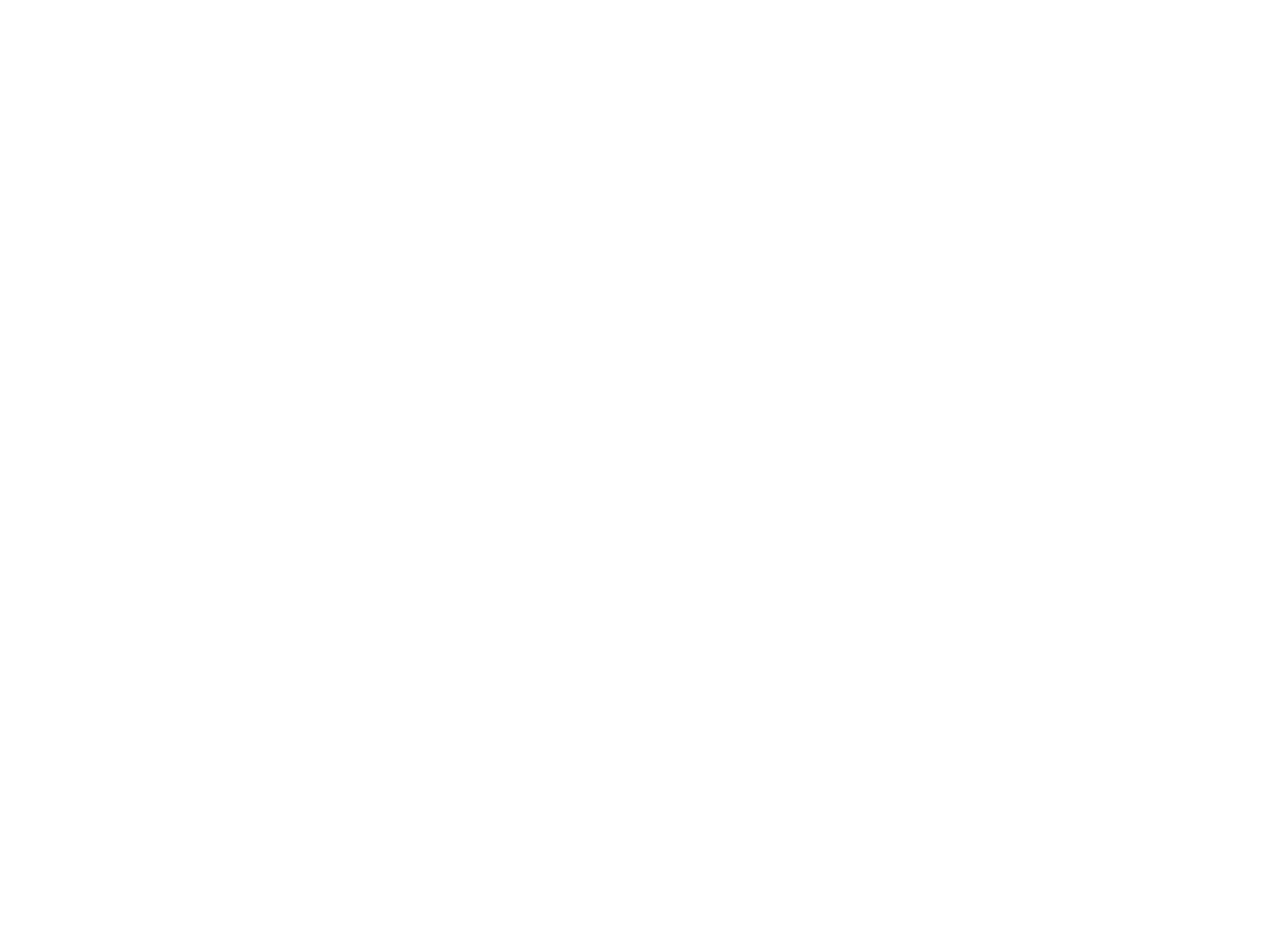
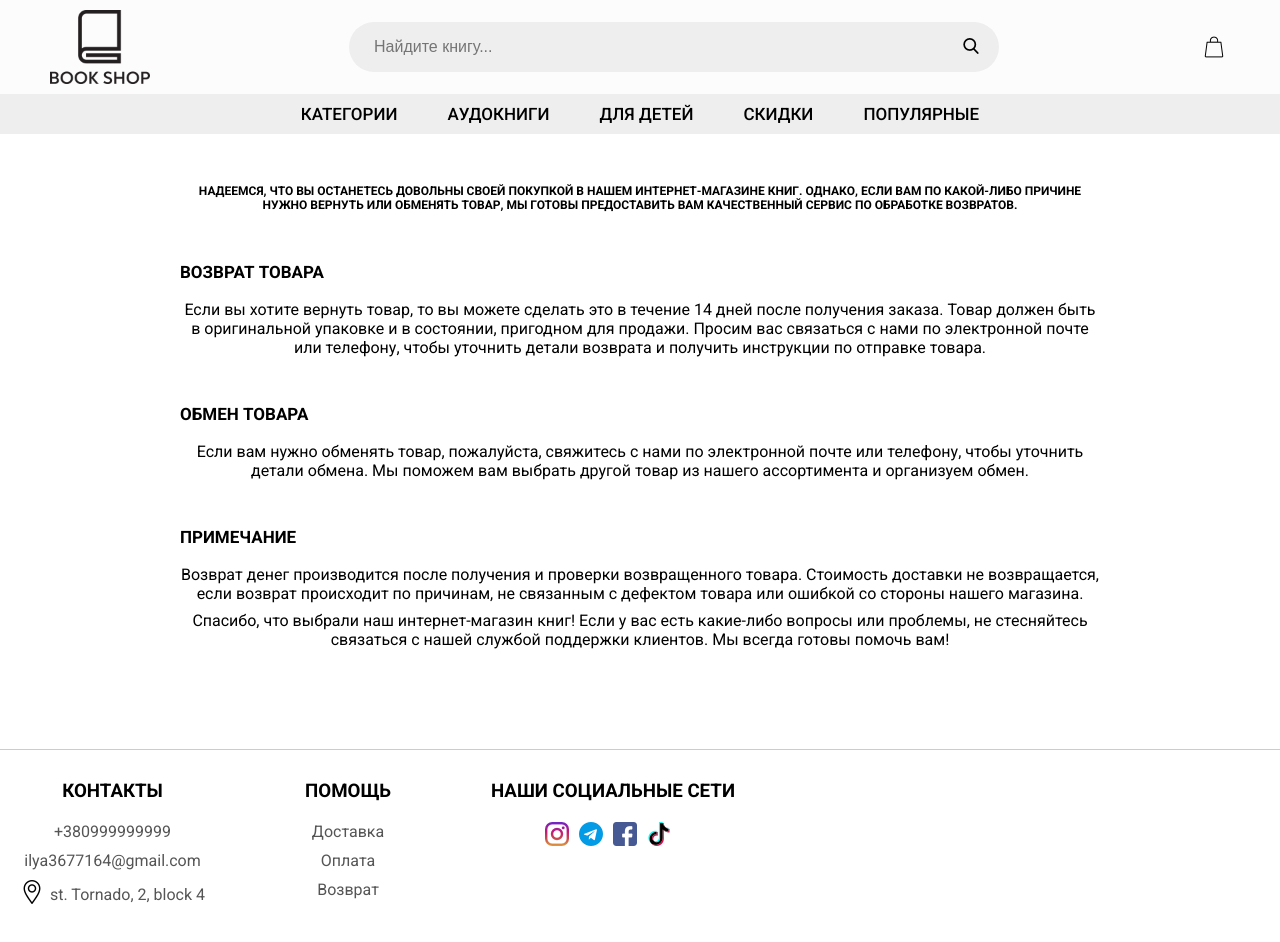
Before and after one commit to Illia12312/book_shop, a React (Create React App) app: page /return in a window 1280 px wide. Before the commit this address had no page. Before the commit the page ends 800 px from the top, so only its background shows below. Built offline with nearby package versions, Linux system fonts and the light colour scheme.

Commit message:
efsfsefsef

```diff
--- a/src/App.jsx
+++ b/src/App.jsx
@@ -13,6 +13,9 @@
 import Novel from './pages/CategoriesOfHeader/Novel/Novel';
 import Thriller from './pages/CategoriesOfHeader/Thriller/Thriller';
 import Science from './pages/CategoriesOfHeader/Science/Science';
+import Payment from './pages/Payment/Payment';
+import Delivery from './pages/Delivery/Delivery';
+import Return from "./pages/Return/Return"
 
 function App() {
   return (
@@ -29,8 +32,11 @@
           <Route path='/fantasy' element={<Fantasy/>} />
           <Route path='/history' element={<History/>} />
           <Route path='/novel' element={<Novel/>} />
-          // <Route path='/science' element={<Science/>} />
-          // <Route path='/thriller' element={<Thriller/>} />
+          <Route path='/return' element={<Return/>} />
+          <Route path='/payment' element={<Payment/>} />
+          <Route path='/delivery' element={<Delivery/>} />
+            <Route path='/science' element={<Science/>} />
+          <Route path='/thriller' element={<Thriller/>} />
         </Route>
       </Routes>
     </div>
--- a/src/components/Footer/Footer.jsx
+++ b/src/components/Footer/Footer.jsx
@@ -4,6 +4,7 @@
 import tiktok from './../../img/tiktok.png';
 import facebook from './../../img/facebook.png';
 import location from './../../img/location.png';
+import {Link} from "react-router-dom";
 
 const Footer = () =>{
     return(
@@ -15,14 +16,18 @@
                 <a href="mailto: ilya3677164@gmail.com" className="footerLink">ilya3677164@gmail.com</a>
                 <div className="locationAndLinkHolder">
                     <img src={location} alt="location" className="footerItemLocationImg" />
-                    <a href="#" className="footerLink footerLinkLocationFooter">st. Tornado, 2, block 4</a>
+                    <a href="https://www.google.com/maps/place/%D1%83%D0%BB.+%D0%A1%D1%83%D0%BC%D1%81%D0%BA%D0%B0%D1%8F,
+                    +%D0%A5%D0%B0%D1%80%D1%8C%D0%BA%D0%BE%D0%B2,+%D0%A5%D0%B0%D1%80%D1%8C%D0%BA%D0%BE%D0%B2%D1%81%D0%BA%D0%B0%D1%8F
+                    +%D0%BE%D0%B1%D0%BB%D0%B0%D1%81%D1%82%D1%8C,+%D0%A3%D0%BA%D1%80%D0%B0%D0%B8%D0%BD%D0%B0,+61000/@50.0120357,36.24
+                    05313,17z/data=!3m1!4b1!4m6!3m5!1s0x4127a0dbd3432627:0x5050954abba7d85e!8m2!3d50.0120357!4d36.24272!16s%2Fm
+                    %2F0ngtkns" target="_blank" className="footerLink footerLinkLocationFooter">st. Tornado, 2, block 4</a>
                 </div>
             </div>
             <div className="footerItem">
                 <h3 className="footerItemTitle">ПОМОЩЬ</h3>
-                <a href='#' className="footerLink">Доставка</a>
-                <a href='#' className="footerLink">Оплата</a>
-                <a href="#" className="footerLink">Возврат</a>
+                <Link to='/delivery' className="footerLink">Доставка</Link>
+                <Link to='/payment' className="footerLink">Оплата</Link>
+                <Link to="/return" className="footerLink">Возврат</Link>
             </div>
             <div className="footerItem">
                 <h3 className="footerItemTitle">НАШИ СОЦИАЛЬНЫЕ СЕТИ</h3>
--- /dev/null
+++ b/src/pages/Delivery/Delivery.css
@@ -0,0 +1,28 @@
+.delivery{
+    margin: 50px 180px 100px;
+}
+
+.deliveryUcraniaTitle{
+    text-transform: uppercase;
+    text-align: center;
+    margin-bottom: 40px;
+    font-size: 19px;
+}
+
+.deliveryUcraniaTextTitle{
+    text-transform: uppercase;
+    font-size: 16px;
+    margin-bottom: 15px;
+}
+
+.deliveryUcraniaTextText{
+    margin-bottom: 10px;
+}
+
+.deliveryUcraniaTextTextBigMargin{
+    margin-bottom: 30px;
+}
+
+.deliveryWorld{
+    margin-top: 60px;
+}
--- /dev/null
+++ b/src/pages/Delivery/Delivery.jsx
@@ -0,0 +1,40 @@
+import "./Delivery.css";
+
+const Delivery = () =>{
+    return(
+        <div className="delivery">
+            <div className="deliveryUcrania">
+                <h3 className="deliveryUcraniaTitle">Доставка по Украине</h3>
+                <div className="deliveryUcraniaText">
+                    <h4 className="deliveryUcraniaTextTitle">Доставка Укрпошта Експрес</h4>
+                    <div className="deliveryUcraniaTextText">
+                    Стоимость доставки составляет 30 грн. Без комиссий. Заказ будет доставлен в отделение Укрпочты в течение 3-5 дней.
+                    Заказ может бесплатно храниться в отделении Укрпочты 7 календарных дней. На
+                    8-й день заказ автоматически отправляется обратно отправителю.
+                    Для получения отправления необходим паспорт или удостоверение личности.
+                    </div>
+                    <div className="deliveryUcraniaTextText deliveryUcraniaTextTextBigMargin">
+                    <b>Обратите внимание:</b> заказы отправляются на следующий рабочий день после оформления.
+                    </div>
+                    <h4 className="deliveryUcraniaTextTitle">Курьерская доставка Новой почты</h4>
+                    <div className="deliveryUcraniaTextText deliveryUcraniaTextTextBigMargin">
+                    Стоимость доставки составляет 95 грн. Без комиссий.
+                    </div>
+                </div>
+            </div>
+            <div className="deliveryWorld">
+                <h3 className="deliveryUcraniaTitle deliveryWorld">Міжнародна доставка Nova Poshta Global</h3>
+                <div className="deliveryUcraniaTextText">
+                Nova Poshta Global с 2015 года предоставляет услуги международной
+                экспресс-доставки для своих клиентов, отправляя документы, посылки, грузы в Украину и наоборот в кратчайшие сроки.
+                </div>
+                <div className="deliveryUcraniaTextText">
+                Стоимость доставки зависит от страны назначения, веса и габаритов отправления.
+                 Рассчитывается во время оформления заказа.
+                </div>
+            </div>
+        </div>
+    )
+}
+
+export default Delivery;
--- /dev/null
+++ b/src/pages/Payment/Payment.css
@@ -0,0 +1,14 @@
+.payment{
+    margin: 50px 180px 100px;
+}
+
+.paymentTitle{
+    text-transform: uppercase;
+    text-align: left;
+    margin-bottom: 30px;
+    font-size: 17px;
+}
+
+.paymentText{
+    margin-bottom: 50px;
+}
--- /dev/null
+++ b/src/pages/Payment/Payment.jsx
@@ -0,0 +1,17 @@
+import "./Payment.css";
+
+const Payment = () =>{
+    return(
+        <div className="payment">
+            <h3 className="paymentTitle">Оплата наличными</h3>
+            <div className="paymentText">Покупку можно оплатить
+             наличными или картой при доставке заказа на почтовое отделение. К каждому заказу прилагается товарный чек.</div>
+             <h3 className="paymentTitle">Оплата банковским переводом</h3>
+             <div className="paymentText">Если вы решили оплатить заказ с помощью банковского перевода,
+             то при оформлении заказа вам необходимо указать форму оплаты
+             "Банковский перевод". Когда заказ будет оформлен, наш менеджер свяжется с вами для подтверждения заказа и отправки счета.</div>
+        </div>
+    )
+}
+
+export default Payment;
--- /dev/null
+++ b/src/pages/Return/Return.css
@@ -0,0 +1,25 @@
+.return{
+    margin: 50px 180px 100px;
+}
+
+.returnStart{
+    font-size: 12px;
+    font-weight: 700;
+    text-transform: uppercase;
+    margin-bottom: 50px;
+}
+
+.returnTitle{
+    text-transform: uppercase;
+    text-align: left;
+    margin-bottom: 18px;
+    font-size: 17px;
+}
+
+.returnText{
+    margin-bottom: 47px;
+}
+
+.returnTextLast{
+    margin-bottom: 8px;
+}
--- /dev/null
+++ b/src/pages/Return/Return.jsx
@@ -0,0 +1,36 @@
+import "./Return.css";
+
+const Return = () =>{
+    return(
+        <div className="return">
+            <div className="returnStart">
+            Надеемся, что вы останетесь довольны своей покупкой в нашем интернет-магазине книг. Однако, если
+            вам по какой-либо причине нужно
+            вернуть или обменять товар, мы готовы предоставить вам качественный сервис по обработке возвратов.
+            </div>
+            <h3 className="returnTitle">Возврат товара</h3>
+            <div className="returnText">
+            Если вы хотите вернуть товар, то вы можете сделать это в течение 14 дней после получения заказа.
+            Товар должен быть в оригинальной упаковке и в состоянии, пригодном для продажи. Просим вас
+            связаться с нами по электронной почте или телефону, чтобы уточнить детали возврата и получить инструкции по отправке товара.
+            </div>
+            <h3 className="returnTitle">Обмен товара</h3>
+            <div className="returnText">
+            Если вам нужно обменять товар, пожалуйста, свяжитесь с нами по электронной почте
+            или телефону, чтобы уточнить детали обмена. Мы поможем вам выбрать другой товар из нашего ассортимента и организуем обмен.
+            </div>
+            <h3 className="returnTitle">Примечание</h3>
+            <div className="returnText returnTextLast">
+            Возврат денег производится после получения и проверки возвращенного товара.
+            Стоимость доставки не возвращается, если возврат происходит
+            по причинам, не связанным с дефектом товара или ошибкой со стороны нашего магазина.
+            </div>
+            <div className="returnText">
+            Спасибо, что выбрали наш интернет-магазин книг! Если у вас есть какие-либо вопросы или проблемы,
+            не стесняйтесь связаться с нашей службой поддержки клиентов. Мы всегда готовы помочь вам!
+            </div>
+        </div>
+    )
+}
+
+export default Return;
```
